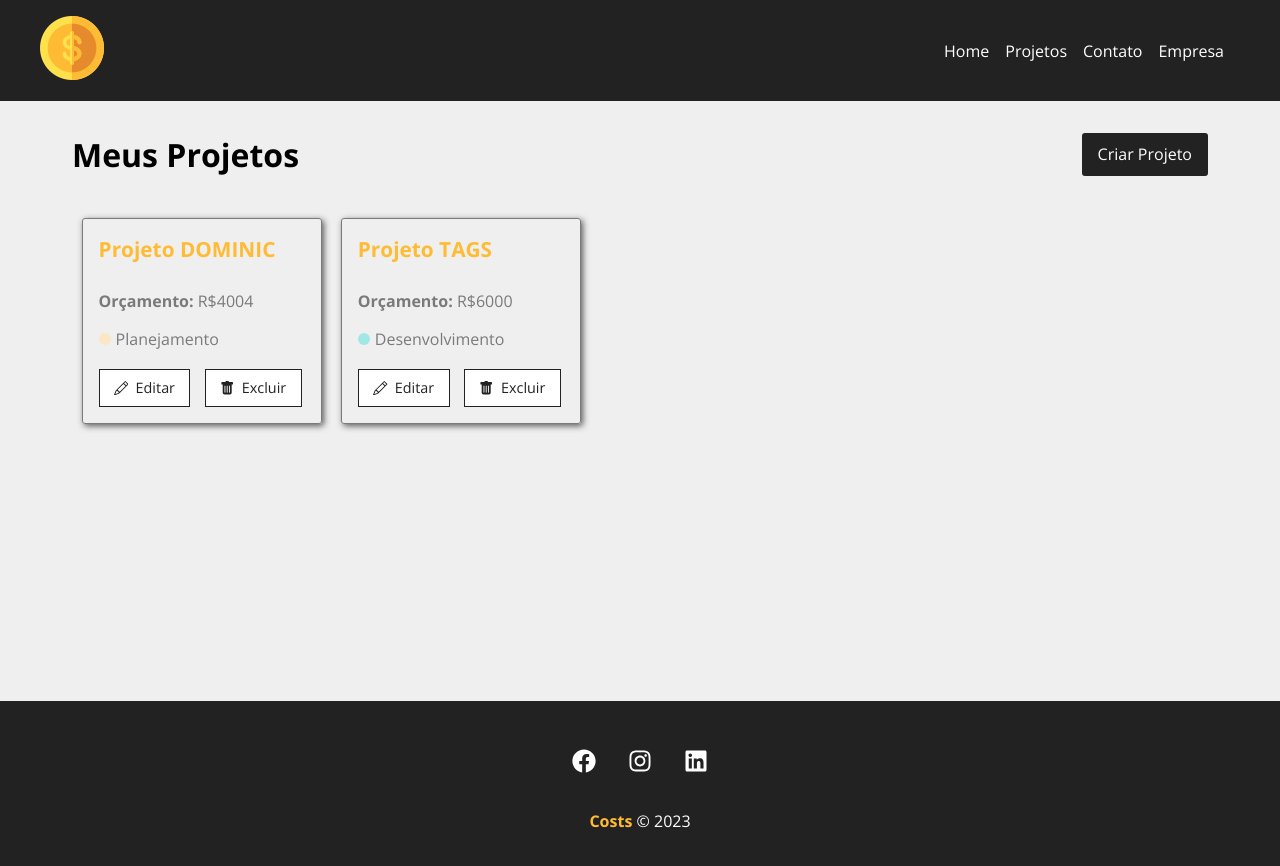
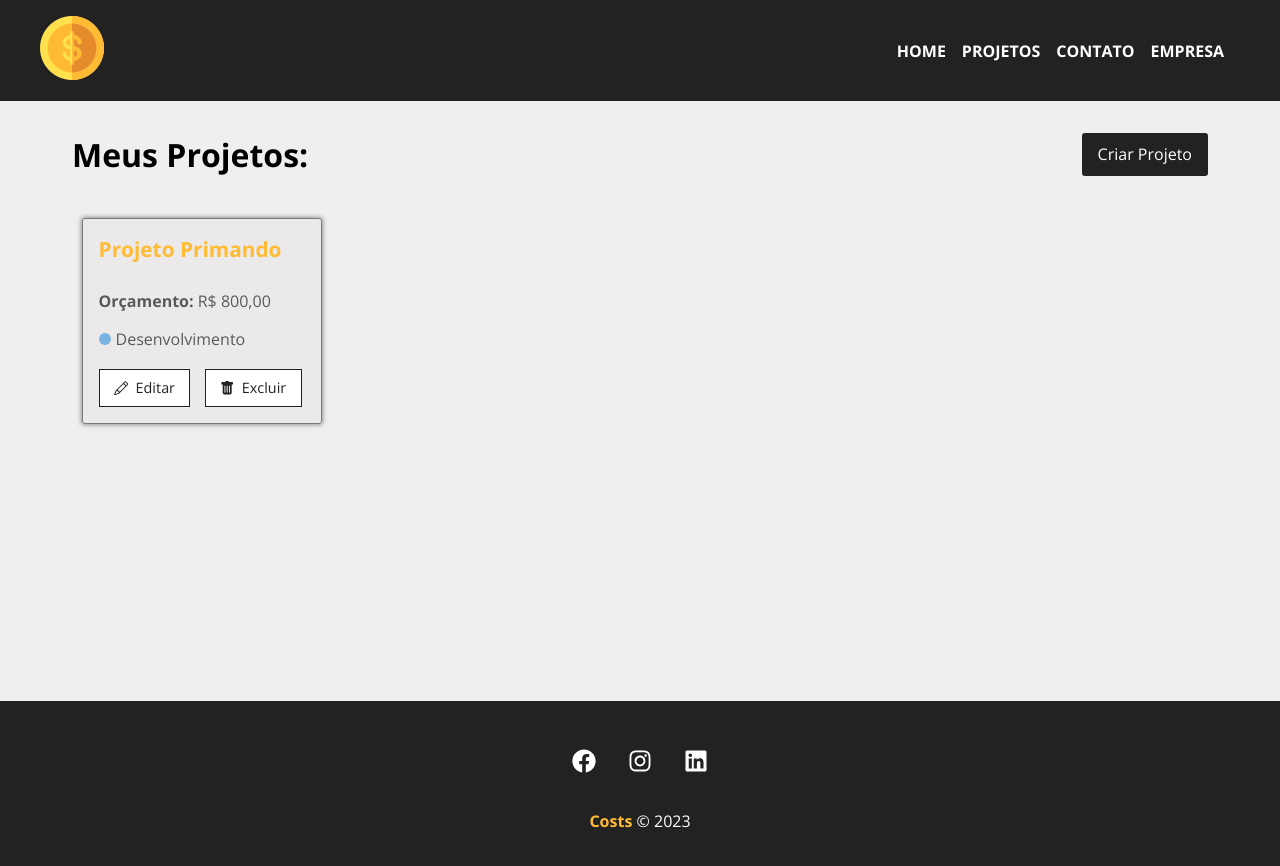
Before and after one commit to FilipeMiranda22/projeto-costs-react, a React (Create React App) app: page /projects in a window 1280 px wide. Shown: the top 866 px of the page. Built offline with nearby package versions, Linux system fonts and the light colour scheme; data requests are answered from the project's data file.

Commit message:
Projeto concluído

```diff
--- a/db.json
+++ b/db.json
@@ -1,57 +1,22 @@
 {
   "projects": [
     {
-      "name": "Projeto DOMINIC",
-      "budget": "4004",
-      "category": {
-        "id": "4",
-        "name": "Planejamento"
-      },
-      "cost": 0,
-      "services": [],
-      "id": 3
-    },
-    {
-      "name": "Projeto TAGS",
-      "budget": "6000",
+      "name": "Projeto Primando",
+      "budget": 800,
       "category": {
         "id": "2",
         "name": "Desenvolvimento"
       },
-      "cost": 460,
+      "cost": 500,
       "services": [
         {
-          "name": "Atividade_SE_Q1",
-          "cost": "1",
-          "description": "asdasds",
-          "id": "7c7c4194-7131-440b-9841-a7e736b01594"
-        },
-        {
-          "name": "Atividade_SE_Q1q",
-          "cost": "122",
-          "description": "asd",
-          "id": "9ffe276f-a894-4a9d-9a5b-2956a26b157f"
-        },
-        {
-          "name": "Atividade_SE_Q3",
-          "cost": "2",
-          "description": "asdasd",
-          "id": "75692d1d-cb07-42dc-99bd-2f4290aa530b"
-        },
-        {
-          "name": "Entradas 2  Copy",
-          "cost": "123",
-          "description": "asdasd",
-          "id": "1f4da10f-0a56-4d7c-aeb2-9ddbaca4f392"
-        },
-        {
-          "name": "R",
-          "cost": "212",
-          "description": "asdasd",
-          "id": "b8d75dec-06da-42c8-be85-37605f022ade"
+          "name": "S1",
+          "cost": 500,
+          "description": "Aprender os conceitos básicos de PHP",
+          "id": "54507eb0-0a98-446d-863c-1cac679e05ec"
         }
       ],
-      "id": 4
+      "id": 1
     }
   ],
   "categories": [
--- a/src/components/layout/NavBar.module.css
+++ b/src/components/layout/NavBar.module.css
@@ -17,7 +17,11 @@
 
 .item a {
     color: #FFF;
+    font-weight: bold;
+    font-size: 16px;
     text-decoration: none;
+    text-transform: uppercase;
+    transition: 0.3s;
 }
 
 .item a:hover {
--- a/src/components/pages/Home.module.css
+++ b/src/components/pages/Home.module.css
@@ -18,10 +18,6 @@
     transition: font-size 0.3s;
 }
 
-.home_container span:hover {
-    font-size: 42px;
-}
-
 .home_container p {
     margin-bottom: 1.5em;
     color: #7b7b7b;
--- a/src/components/pages/NewProject.jsx
+++ b/src/components/pages/NewProject.jsx
@@ -9,6 +9,11 @@ function NewProject() {
     function createPost( project ) {
         project.cost = 0;
         project.services = []
+        // Remover o símbolo "R$" e substituir a vírgula por ponto
+        const numericValue = project.budget.replace('R$', '').replace(/\./g, "").replace(',', '.');
+
+        // Converter para float
+        project.budget = parseFloat(numericValue);
 
         fetch("http://localhost:5000/projects", {
             method: "POST",
@@ -19,7 +24,7 @@ function NewProject() {
 
         })
             .then((resp) => resp.json())
-            .then((data) => {
+            .then(() => {
                 history('/projects', { state: {message : "Projeto criado com sucesso!"} });
             })
             .catch((err) => console.log(err))
--- a/src/components/pages/Projects.jsx
+++ b/src/components/pages/Projects.jsx
@@ -52,7 +52,7 @@ function Projects() {
     return (
         <div className={styles.project_container}>
             <div className={styles.title_container}>
-                <h1>Meus Projetos</h1>
+                <h1>Meus Projetos:</h1>
                 <LinkButton to="/newproject" text="Criar Projeto"/>
             </div>
             {message && (
--- a/src/components/project/ProjectCard.jsx
+++ b/src/components/project/ProjectCard.jsx
@@ -12,7 +12,7 @@ function ProjectCard ({ id, name, budget, category, handleRemove}) {
     return (
         <div className={styles.project_card}>
             <h4>{name}</h4>
-            <p><span>Orçamento:</span> R${budget}</p>
+            <p><span>Orçamento:</span> {budget.toLocaleString('pt-BR', { style: 'currency', currency: 'BRL' })}</p>
             <p className={styles.category_text}>
                 <span className={`${styles[category.toLowerCase()]}`}></span> {category}
             </p>
--- a/src/components/project/ProjectCard.module.css
+++ b/src/components/project/ProjectCard.module.css
@@ -1,21 +1,30 @@
 .project_card {
+    background-color: #ebe8e8ab;
     padding: 1em;
     border: 1px solid #7a7a7a;
     border-radius: 3px;
-    box-shadow: 2px 2px 6px#383838ce;
+    box-shadow: 0px 0px 4px 1px #46454588;
     width: 20%;
     margin: 0.8%;
-    transition: 0.5s;
+    transition: 0.3s;
+    transform: scale(1);
+}
+
+.project_card:hover {
+    box-shadow: 0px 2px 0px 0px #FFBB33;
+    transform: scale(1.05);
 }
 
 .project_card h4 {
+    display: inline-block;
     color: #FFBB33;
     margin-bottom: 1.3em;
     font-size: 1.3em;
+    transition: 0.3s;
 }
 
 .project_card p {
-    color: #7a7a7a;
+    color: #5a5a5a;
     margin-bottom: 1em;
 }
 
@@ -38,19 +47,19 @@
 }
 
 .category_text .infra {
-    background-color: #FFAEBC;
+    background-color: #fd8498;
 }
 
 .category_text .desenvolvimento {
-    background-color: #A0E7E5;
+    background-color: #7ab3e2;
 }
 
 .category_text .design {
-    background-color: #B4F8C8;
+    background-color: #84f7a7;
 }
 
 .category_text .planejamento {
-    background-color: #FBE7C6;
+    background-color: #fad599;
 }
 
 .project_card_actions {
--- a/src/components/project/ProjectForm.jsx
+++ b/src/components/project/ProjectForm.jsx
@@ -50,12 +50,13 @@ function ProjectForm({ btnText, handleSubmit, projectData }) {
                 value={project.name ? project.name : ''}
             />
             <Input
-                type="number"
+                type="text"
                 text="Orçamento do Projeto"
                 name="budget"
-                placeholder="Insira o Orçamento Total "
+                placeholder="R$ 0,00"
+                moeda={true}
                 handleOnChange={handleChange}
-                value={project.budget ? project.budget : ''}
+                value={project.budget ? project.budget.toLocaleString('pt-BR', { style: 'currency', currency: 'BRL' }) : ''}
             />
             <Select
                 name="caregory_id"
--- a/src/components/service/ServiceCard.jsx
+++ b/src/components/service/ServiceCard.jsx
@@ -4,13 +4,14 @@ import { BsFillTrashFill } from 'react-icons/bs'
 function ServiceCard({ id, name, cost, description, handleRemove}) {
 
     const remove = (e) => {
-
+        e.preventDefault();
+        handleRemove(id, cost)
     }
 
     return (
         <div className={styles.project_card}>
             <h4>{name}</h4>
-            <p><span>Custo Total:</span> R${cost}</p>
+            <p><span>Custo Total:</span> {cost.toLocaleString('pt-BR', { style: 'currency', currency: 'BRL' })}</p>
             <p>{description}</p>
             <div className={styles.project_card_actions}>
                 <button onClick={remove}>
--- a/src/components/service/ServiceForm.jsx
+++ b/src/components/service/ServiceForm.jsx
@@ -27,10 +27,11 @@ function ServiceForm({ handleSubmit, btnText, projectData }) {
                 handleOnChange={handleChange}
             />
             <Input
-                type="number"
+                type="text"
                 text="Custo do Serviço"
                 name="cost"
-                placeholder="Insira o valor total"
+                placeholder="R$ 0,00"
+                moeda={true}
                 handleOnChange={handleChange}
             />
             <Input
--- a/src/form/Input.jsx
+++ b/src/form/Input.jsx
@@ -1,6 +1,24 @@
 import styles from './Input.module.css'
 
-function Input({type, text, name, placeholder, handleOnChange, value}){
+function Input({type, text, name, placeholder, handleOnChange, value, moeda}){
+
+    function mascaraMoeda(event) {
+        const onlyDigits = event.target.value
+            .split("")
+            .filter(s => /\d/.test(s))
+            .join("")
+            .padStart(3, "0")
+        const digitsFloat = onlyDigits.slice(0, -2) + "." + onlyDigits.slice(-2)
+        event.target.value = maskCurrency(digitsFloat)
+    }
+
+    function maskCurrency(valor, locale = 'pt-BR', currency = 'BRL') {
+        return new Intl.NumberFormat(locale, {
+            style: 'currency',
+            currency
+        }).format(valor)
+    }
+
     return (
         <div className={styles.form_control}>
             <label htmlFor={name}>{text}</label>
@@ -11,6 +29,7 @@ function Input({type, text, name, placeholder, handleOnChange, value}){
                 placeholder={placeholder}
                 onChange={handleOnChange}
                 value={value}
+                onInput={moeda ? mascaraMoeda: null}
             />
         </div>
     )
```
Also changed, not shown: src/components/pages/Project.jsx (+55 -9 lines), 1 other file (tests, documents, lock files or other folders).
